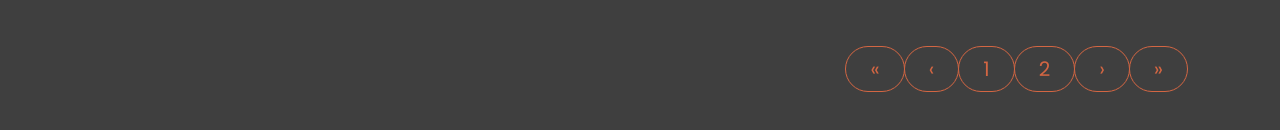
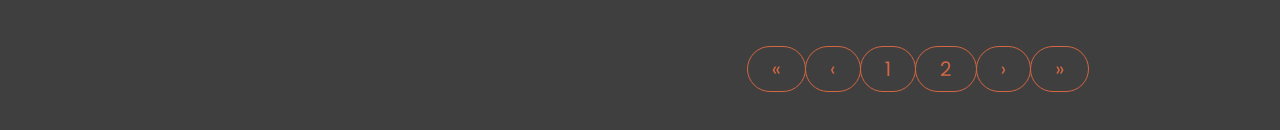
Before and after one commit to Paulo-DevTallos/front-user-tallos-flix, a Vue app: page /home/theaters in a window 1280 px wide. Shown: the part 1396-1526 px from the top of the page. Built offline with nearby package versions, Linux system fonts and the light colour scheme.

Commit message:
fix: alterando padding da paginação

```diff
--- a/src/assets/sass/theaters-view.scss
+++ b/src/assets/sass/theaters-view.scss
@@ -40,3 +40,6 @@
 
     }
 }
+.paginationTT {
+    padding-right: 9%;
+}
--- a/src/pages/Theaters/TheatersView.vue
+++ b/src/pages/Theaters/TheatersView.vue
@@ -42,8 +42,9 @@
         </b-card>
       </b-col>
     </b-row>
-    <div class="pt-5 d-flex justify-content-end">
+    <div class=" pt-5 d-flex justify-content-end">
       <pagination
+      class="paginationTT"
         v-model="currentPage"
         :per-page="perPage"
         :rows="rows"
```
